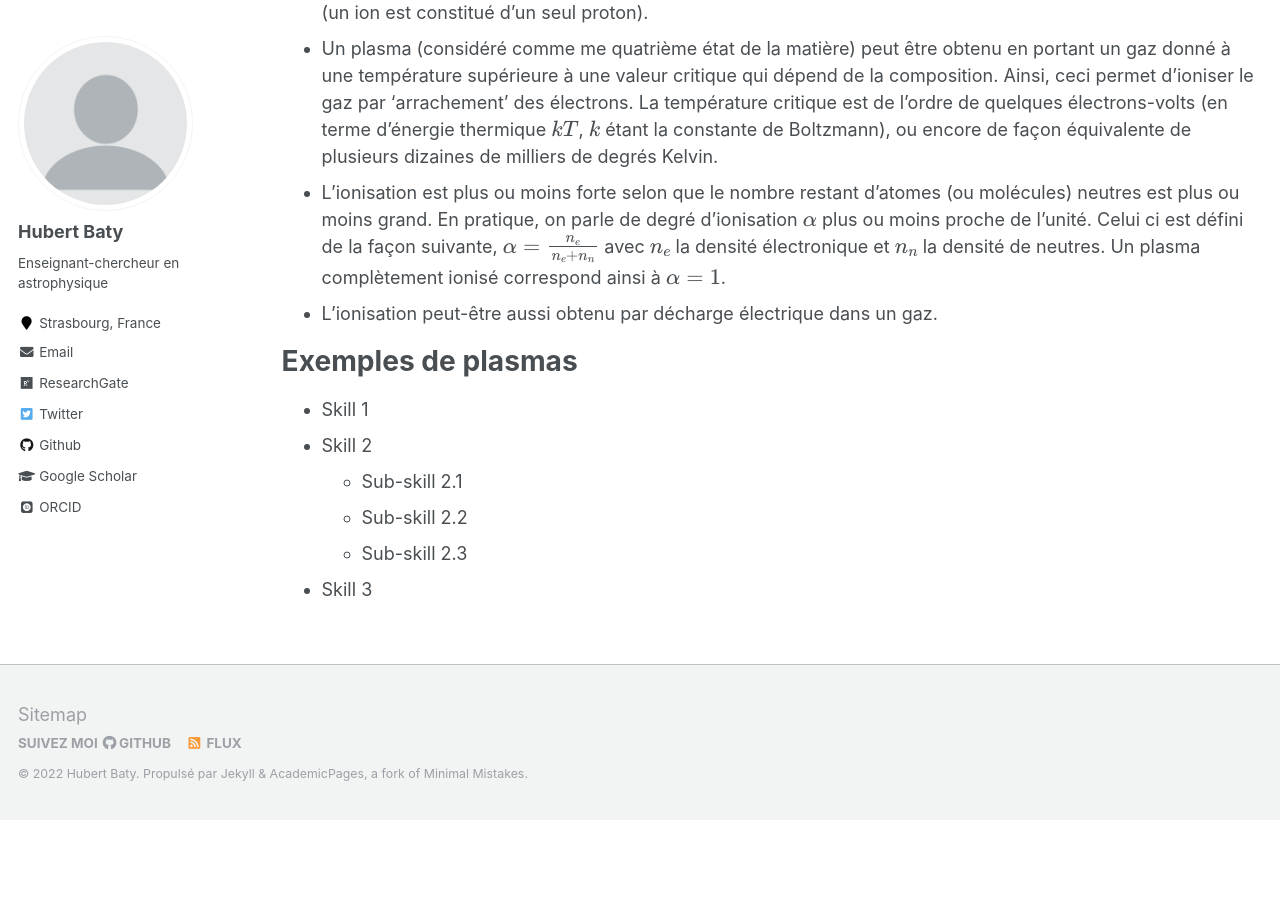
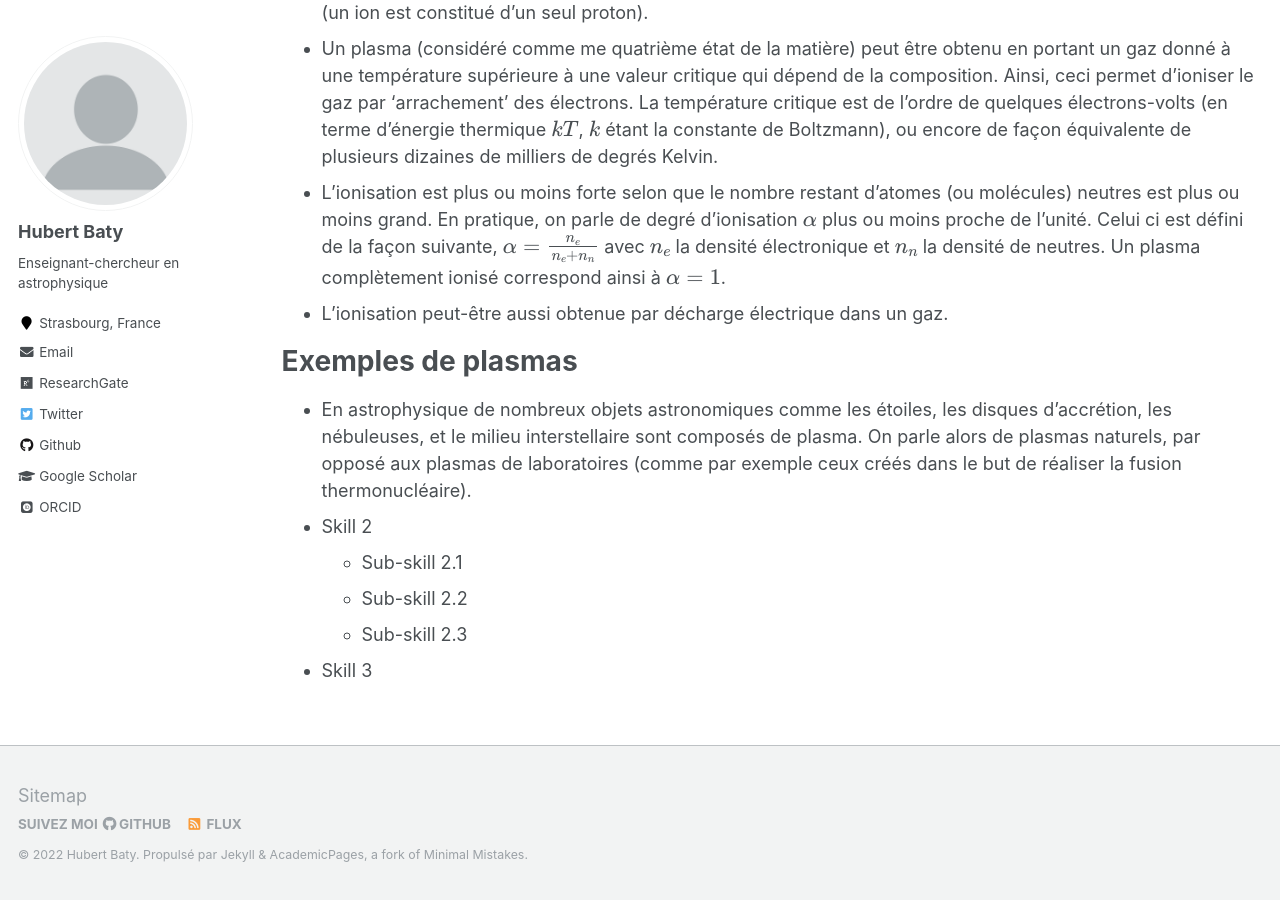
Before and after one commit to hubertbaty/hubertbaty.github.io, a Jekyll site: the page built from _pages/plasma.md, in a window 1280 px wide and 900 px high, scrolled down 1237 px. Built offline with Jekyll 4.4.1, drawn with Linux system fonts in a browser that asks for light colours; some web fonts are replaced; formulas are drawn with MathJax 3; before the commit the page ends 2056 px from its top, so only the background shows below that.

Commit message:
Update plasma.md

```diff
--- a/_pages/plasma.md
+++ b/_pages/plasma.md
@@ -26,13 +26,15 @@ de milliers de degrés Kelvin.
 de degré d'ionisation $\alpha$ plus ou moins proche de l'unité. Celui ci est défini de la façon suivante,
 $\alpha = \frac{n_e}{n_e+n_n}$ avec $n_e$ la densité électronique et $n_n$ la densité de neutres. Un plasma complètement ionisé correspond ainsi à
 $\alpha = 1$.
-* L'ionisation peut-être aussi obtenu par décharge électrique dans un gaz.
+* L'ionisation peut-être aussi obtenue par décharge électrique dans un gaz.
 
 
 
 Exemples de plasmas
 ======
-* Skill 1
+* En astrophysique de nombreux objets astronomiques comme les étoiles, les disques d'accrétion, les nébuleuses, et le milieu interstellaire sont composés
+de plasma. On parle alors de plasmas naturels, par opposé aux plasmas de laboratoires (comme par exemple ceux créés dans le but de réaliser la fusion
+thermonucléaire).
 * Skill 2
   * Sub-skill 2.1
   * Sub-skill 2.2
```
